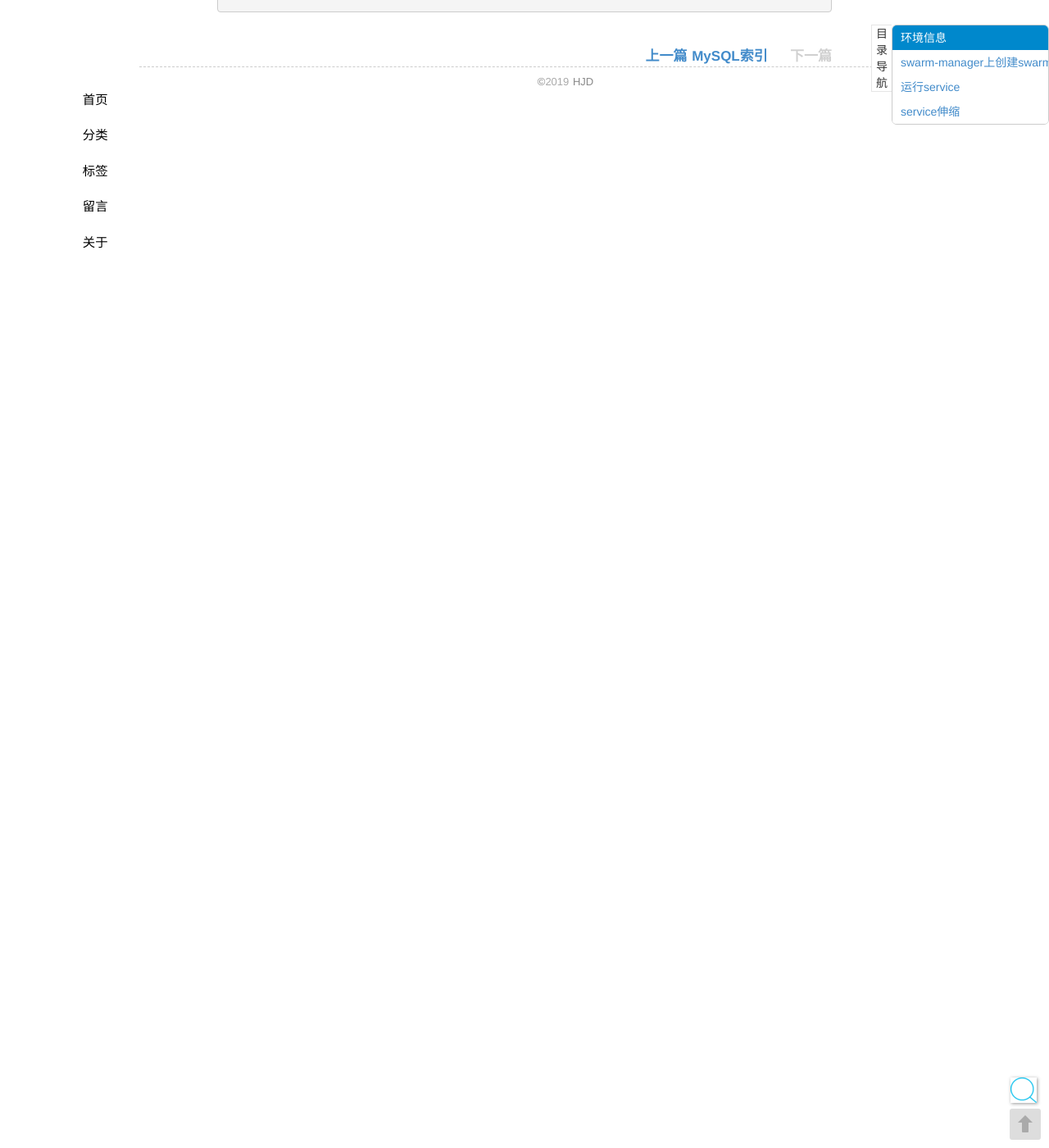
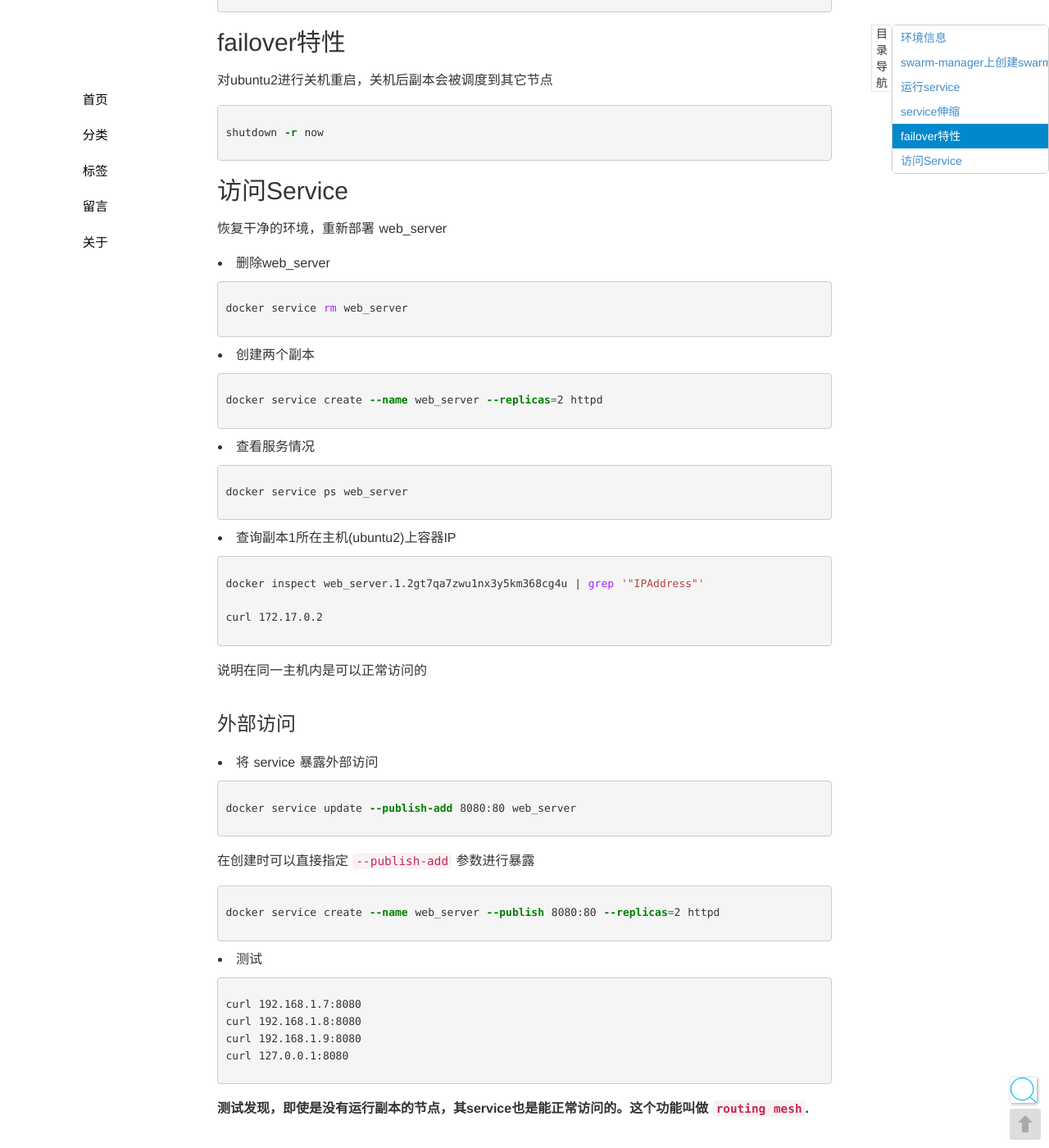
Before and after one commit to seekplum/seekplum.github.io, a Jekyll site: the page built from _posts/2019-07-09-docker-swarm.md, in a window 1280 px wide and 1400 px high, scrolled down 1926 px. Shown: the whole window at 82% size. Built offline with Jekyll 4.4.1, drawn with Linux system fonts in a browser that asks for light colours; comment, search, counter and statistics services are not loaded; before the commit the page ends 2445 px from its top, so only the background shows below that; some of the changed text lies outside the part shown.

Commit message:
ADD: docker swarm 故障处理

````diff
--- a/_posts/2019-07-09-docker-swarm.md
+++ b/_posts/2019-07-09-docker-swarm.md
@@ -91,3 +91,68 @@ docker node update --availability drain ubuntu1
 ```bash
 docker service scale web_server=3
 ```
+
+## failover特性
+
+对ubuntu2进行关机重启，关机后副本会被调度到其它节点
+
+```bash
+shutdown -r now
+```
+
+## 访问Service
+
+恢复干净的环境，重新部署 web_server
+
+* 删除web_server
+
+```bash
+docker service rm web_server
+```
+
+* 创建两个副本
+
+```bash
+docker service create --name web_server --replicas=2 httpd
+```
+
+* 查看服务情况
+
+```bash
+docker service ps web_server
+```
+
+* 查询副本1所在主机(ubuntu2)上容器IP
+
+```bash
+docker inspect web_server.1.2gt7qa7zwu1nx3y5km368cg4u | grep '"IPAddress"'
+
+curl 172.17.0.2
+```
+
+说明在同一主机内是可以正常访问的
+
+### 外部访问
+
+* 将 service 暴露外部访问
+
+```bash
+docker service update --publish-add 8080:80 web_server
+```
+
+在创建时可以直接指定 `--publish-add` 参数进行暴露
+
+```bash
+docker service create --name web_server --publish 8080:80 --replicas=2 httpd
+```
+
+* 测试
+
+```bash
+curl 192.168.1.7:8080
+curl 192.168.1.8:8080
+curl 192.168.1.9:8080
+curl 127.0.0.1:8080
+```
+
+**测试发现，即使是没有运行副本的节点，其service也是能正常访问的。这个功能叫做 `routing mesh`.**
````
Also changed, not shown: other parts of _posts/2019-07-09-docker-swarm.md (+1 -1 lines).
